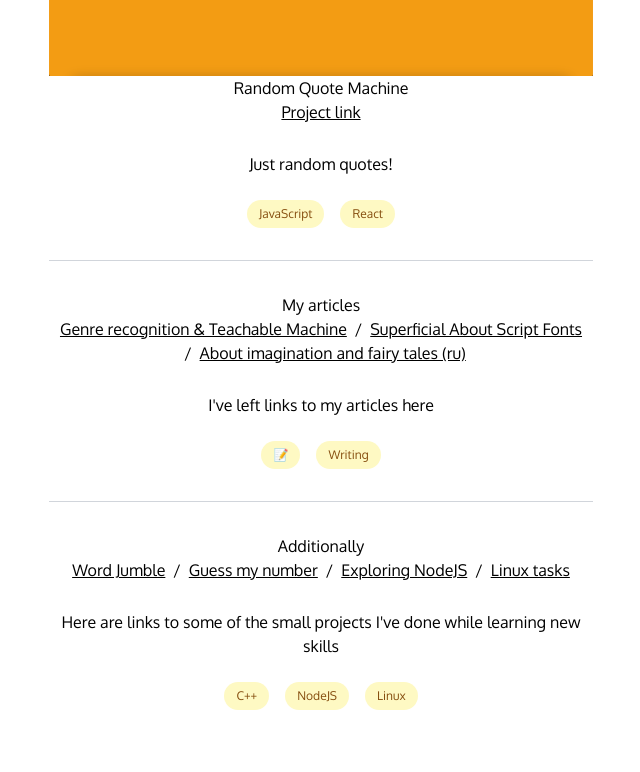
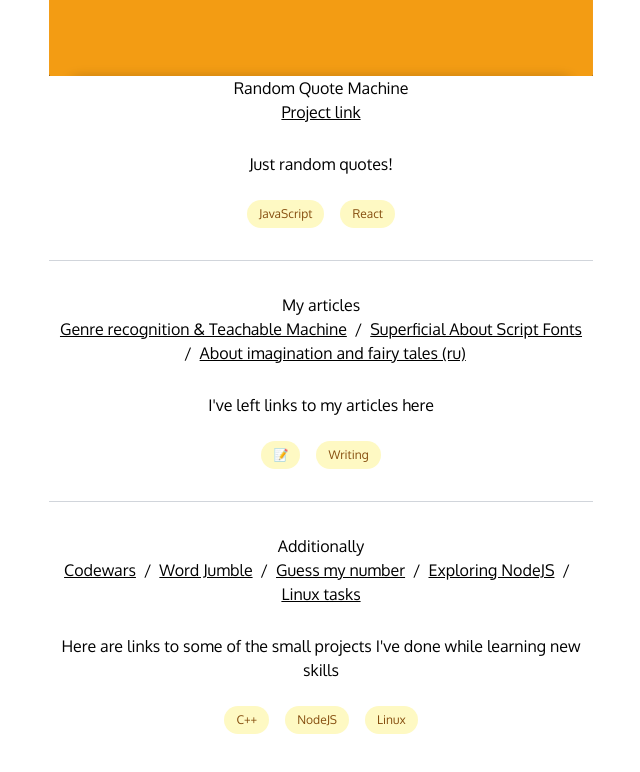
Before and after one commit to bierooed/oganes-oganisyan-cv, a React (Vite) app: page /projects in a window 1280 px wide. Shown: the part 2518-3290 px from the top of the page, without its empty margins (319-959 px from the left). Built offline with nearby package versions, Linux system fonts and the light colour scheme; the HTML template or start-up script is replaced by a standard one.

Commit message:
Add some additional info

```diff
--- a/src/components/Projects/Projects.jsx
+++ b/src/components/Projects/Projects.jsx
@@ -144,24 +144,29 @@ const projects = [
     links: [
       {
         id: 0,
+        href: "https://www.codewars.com/users/bierooed",
+        innerText: "Codewars",
+      },
+      {
+        id: 1,
         href: "https://replit.com/@bierooed/GAMEwordJumble-20",
         innerText: "Word Jumble",
       },
 
       {
-        id: 1,
+        id: 2,
         href: "https://replit.com/@bierooed/guessMyNumber#main.cpp",
         innerText: "Guess my number",
       },
 
       {
-        id: 2,
+        id: 3,
         href: "https://github.com/bierooed/exploringNodejs",
         innerText: "Exploring NodeJS",
       },
 
       {
-        id: 3,
+        id: 4,
         href: "https://github.com/bierooed/Linux-Tasks",
         innerText: "Linux tasks",
       },
```
